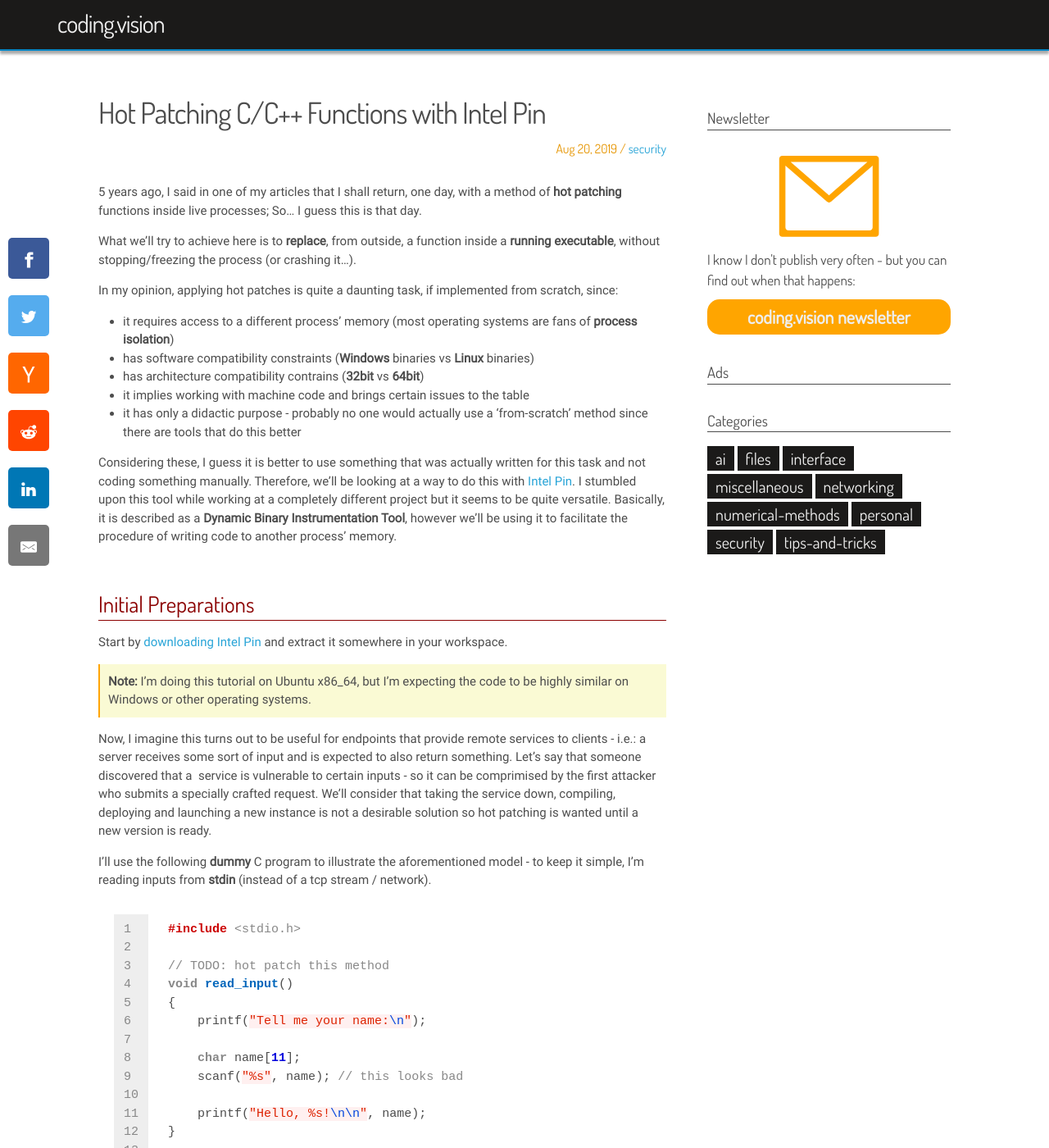
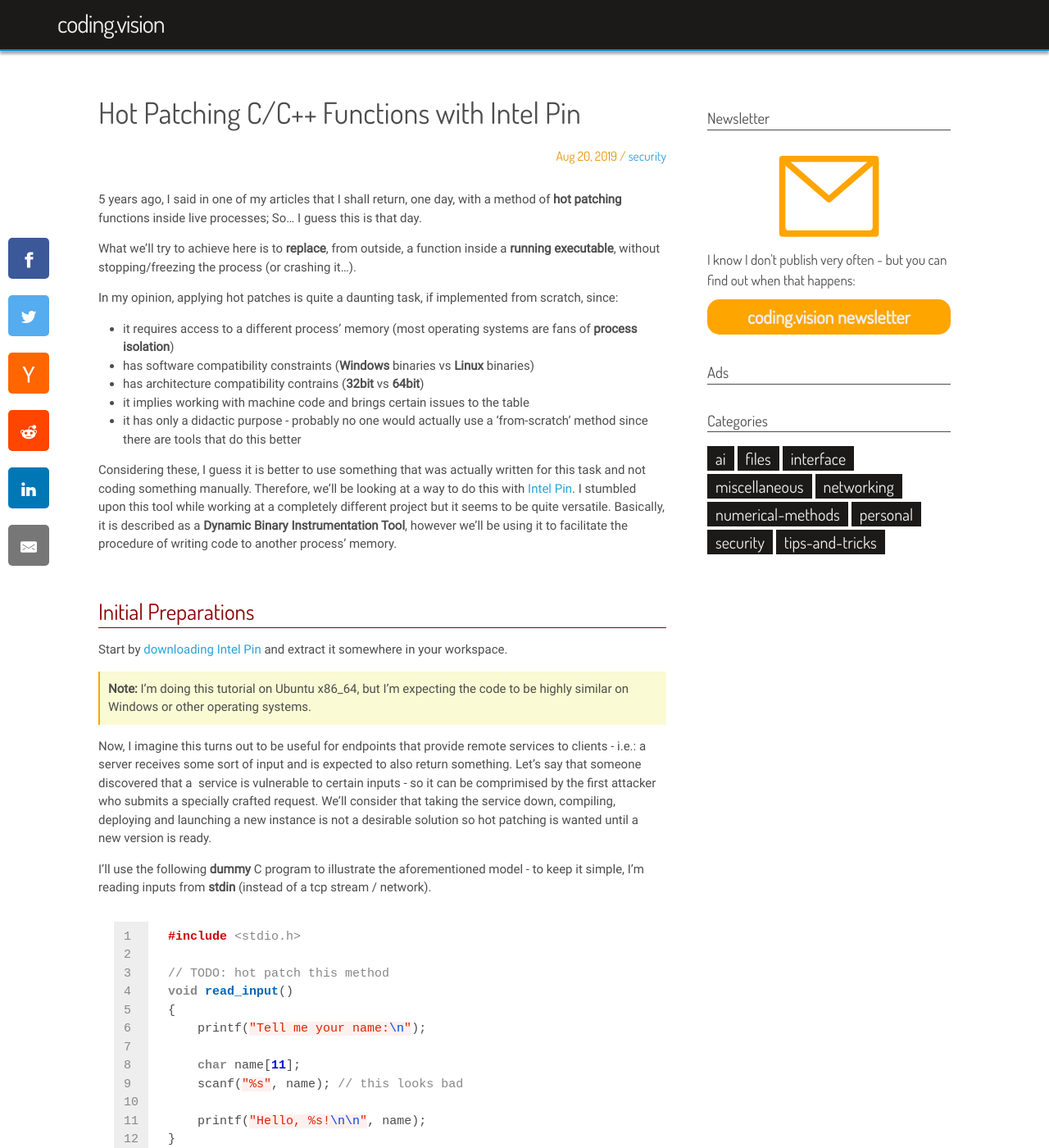
Before and after one commit to Apex95/apex95.github.io, a Jekyll site: the page built from _posts/2019-08-21-hot-patching-functions-with-intel-pin.markdown, in a window 1280 px wide and 1400 px high. Shown: the whole window at 82% size. Built offline with Jekyll 4.4.1, drawn with Linux system fonts in a browser that asks for light colours; some web fonts are replaced; comment, search, counter and statistics services are not loaded.

Commit message:
Removed: inline css for ease of development; Fixed: category + post pages css

```diff
--- a/_includes/head.html
+++ b/_includes/head.html
@@ -19,17 +19,11 @@
   <link rel="alternate" type="application/rss+xml" title="{{ site.title }}" href="{{ "/feed.xml" | prepend: site.baseurl | prepend: site.url }}">
 
 
-
+  <link rel="stylesheet" href="{{ "/css/main.css" | prepend: site.baseurl }}">
 
   <meta name="monetization" content="$coil.xrptipbot.com/RjgZF2dWQpet1Fp80bo9oA">
 
-  {% capture styles %}
-  {% include main.css %}
-  {% endcapture %}
 
-  <style>
-  {{ styles | scssify }}
-  </style>
 
 
 
--- a/_sass/_layout.scss
+++ b/_sass/_layout.scss
@@ -251,8 +251,6 @@
 
 .post-title {
     font-size: 36px;
-    letter-spacing: -1px;
-    line-height: 1;
 
     @include media-query($on-laptop) {
         font-size: 36px;
@@ -351,10 +349,9 @@
  */
 
  .excerpt {
-    font-size: 17px;
+    font-size: 14px;
     color: $grey2-color;
-    padding-left: 20px;
-    font-family: $base-font-family;
+    font-family: $text-font-family;
  }
 
  .separator {
@@ -439,9 +436,10 @@
     width: 140px;
     height: 140px;
 
-    border: 1px solid $grey-color-dark;
-    margin: 10px;
+    margin: 10px 30px 10px 10px;
     float: left;
+
+
 
     > img {
         width: 140px;
```
